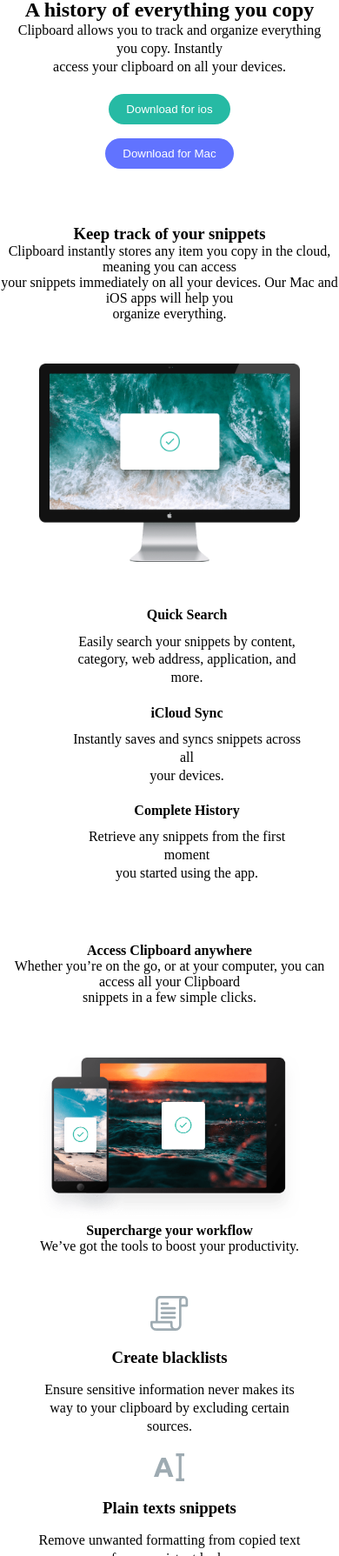
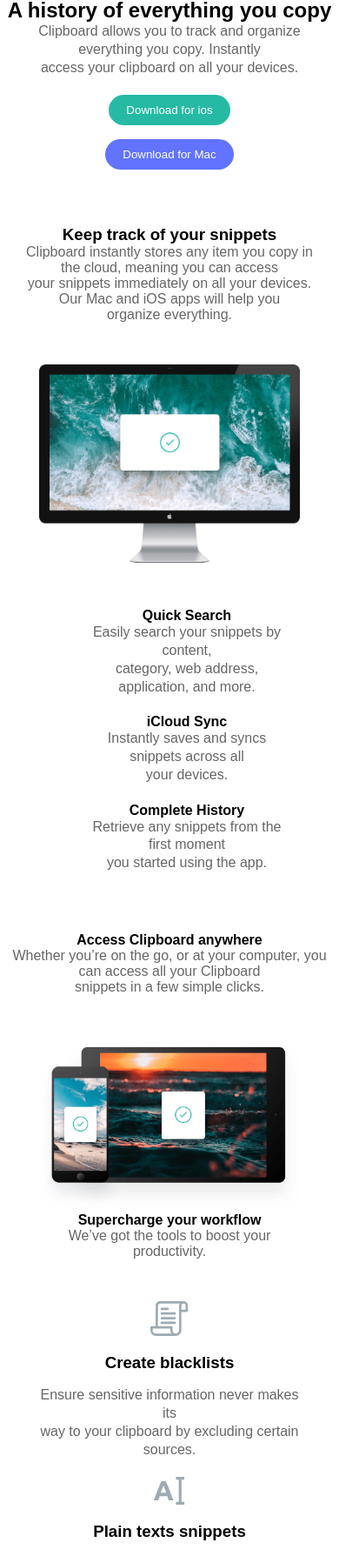
Before and after one commit to Eugene-Eyram-Ahiavey/Clip_board-landing-page, a plain HTML site: page index.html in a window 390 px wide. Shown: the part 211-2000 px from the top of the page at 87% size. Drawn offline with Linux system fonts and the light colour scheme; a web font is replaced by a local one.

Commit message:
font-style modified

```diff
--- a/index.html
+++ b/index.html
@@ -5,6 +5,9 @@
         <meta name="viewport" content="width=device-width,initial-scale=1.0">
         <link rel="stylesheet" href="style.css">
         <link rel="shortcut icon" href="./images/favicon-32x32.png" type="image/x-icon">
+        <link rel="preconnect" href="https://fonts.googleapis.com">
+<link rel="preconnect" href="https://fonts.gstatic.com" crossorigin>
+<link href="https://fonts.googleapis.com/css2?family=Bai+Jamjuree:ital,wght@0,200;0,300;0,400;0,500;0,600;0,700;1,200;1,300;1,400;1,500;1,600;1,700&display=swap" rel="stylesheet">
         <title>Clipboard Landing Page</title>
     </head>
     <body>
--- a/style.css
+++ b/style.css
@@ -1,7 +1,12 @@
+@import url('https://fonts.googleapis.com/css2?family=Bai+Jamjuree:ital,wght@0,200;0,300;0,400;0,500;0,600;0,700;1,200;1,300;1,400;1,500;1,600;1,700&display=swap');
+
+
 *{
 margin: 0;
 padding: 0;
 box-sizing:border-box;
+font-family: "Bai Jamjuree", sans-serif;
+font-style:normal;
 }
 
 :root{
@@ -10,6 +15,7 @@ box-sizing:border-box;
 --gb:hsl(201, 11%, 66%);
 --dark-gb:hsl(210, 10%, 33%);
 --white:#fff;
+--light-gray:#f5f6f8;
 }
 
 main .hero{
@@ -28,9 +34,13 @@ padding-top: 5rem;
 main .hero-text{
 text-align: center;
 }
+main .hero-text h2{
+font-weight: 600;
+}
 
 main .hero-text p{
 line-height: 1.3;
+opacity: 0.6;
 }
 main .hero-text .buttons{
 padding-top:1.3rem;
@@ -83,17 +93,34 @@ padding-left: 5rem;
 /* border: 2px solid blue; */
 width: 100%;
 }
+.mac-texts .keep h3{
+font-weight: 600;
+}
+.mac-texts .keep p{
+opacity: 0.6;
+}
 .mac-texts .texts .word{
 padding-bottom: 1.3rem;
+}
+
+.word h4{
+font-weight:600;
 }
 .word p{
 padding-top: 0.7rem;
 line-height: 1.3;
+opacity: 0.6;
 }
 
 main .access{
 text-align: center;
 padding-top: 3rem;
+}
+main .access h4{
+font-weight: 600;
+}
+main .access p{
+opacity: 0.6;
 }
 
 main .devices{
@@ -111,6 +138,12 @@ margin: 0 auto;
 main .icons .icons-container .charge{
 text-align:center;
 }
+main .icons .icons-container .charge h4{
+font-weight: 600;
+}
+main .icons .icons-container .charge p{
+opacity: 0.6;
+}
 
 
 main .icons .icons-container .container{
@@ -124,11 +157,14 @@ text-align: center;
 }
 .icons-container .container div h3{
 padding-top: 1rem;
+font-weight: 600;
 
 } .icons-container .container div p{
 padding-top: 1rem;
 line-height: 1.3;
+opacity: 0.6;
 }
+
 
 main .brands{
 width: 100%;
@@ -149,8 +185,12 @@ text-align: center;
 padding-top: 3.5rem;
 padding-bottom: 3rem;
 }
+.clip h2{
+font-weight:600;
+}
 .clip p{
 padding-top:10px;
+opacity: 0.6;
 }
 
  .clip .buttons{
@@ -173,7 +213,7 @@ background: var(--light-blue);
 main footer{
 width: 100%;
 /* padding-top: 3rem; */
-background-color: var(--gb);
+background-color: var(--light-gray);
 }
 
 footer .footer-container{
@@ -208,6 +248,9 @@ line-height: 1.4;
 }
 .wrapper ul a{
 text-decoration: none;
+color:#000;
+font-weight: 200;
+font-style: normal;
 }
 
 .footer-container .sa{
@@ -215,6 +258,8 @@ list-style:none;
 }
 .sa a{
 text-decoration: none;
+color: #000;
+font-weight: 200;
 }
 .socials{
 display: flex;
@@ -333,13 +378,20 @@ main .brands .brands-container .brands-icons > div{
 margin: auto;
 }
 
-main .hero-text h2,
-main .hero-text p{
+main .hero-text h2{
 padding: 0 0.5rem;
 }
-/* .mac-texts .keep{
-padding:0 0.5rem;
-} */
+main .hero-text p{
+padding:0 1.5rem;
+}
+
+.clip p{
+padding: 0 1.5rem;
+}
+
+.mac-texts .keep p{
+padding:0 1.5rem;
+}
 
 }
 
```
Also changed, not shown: 1 other file.
